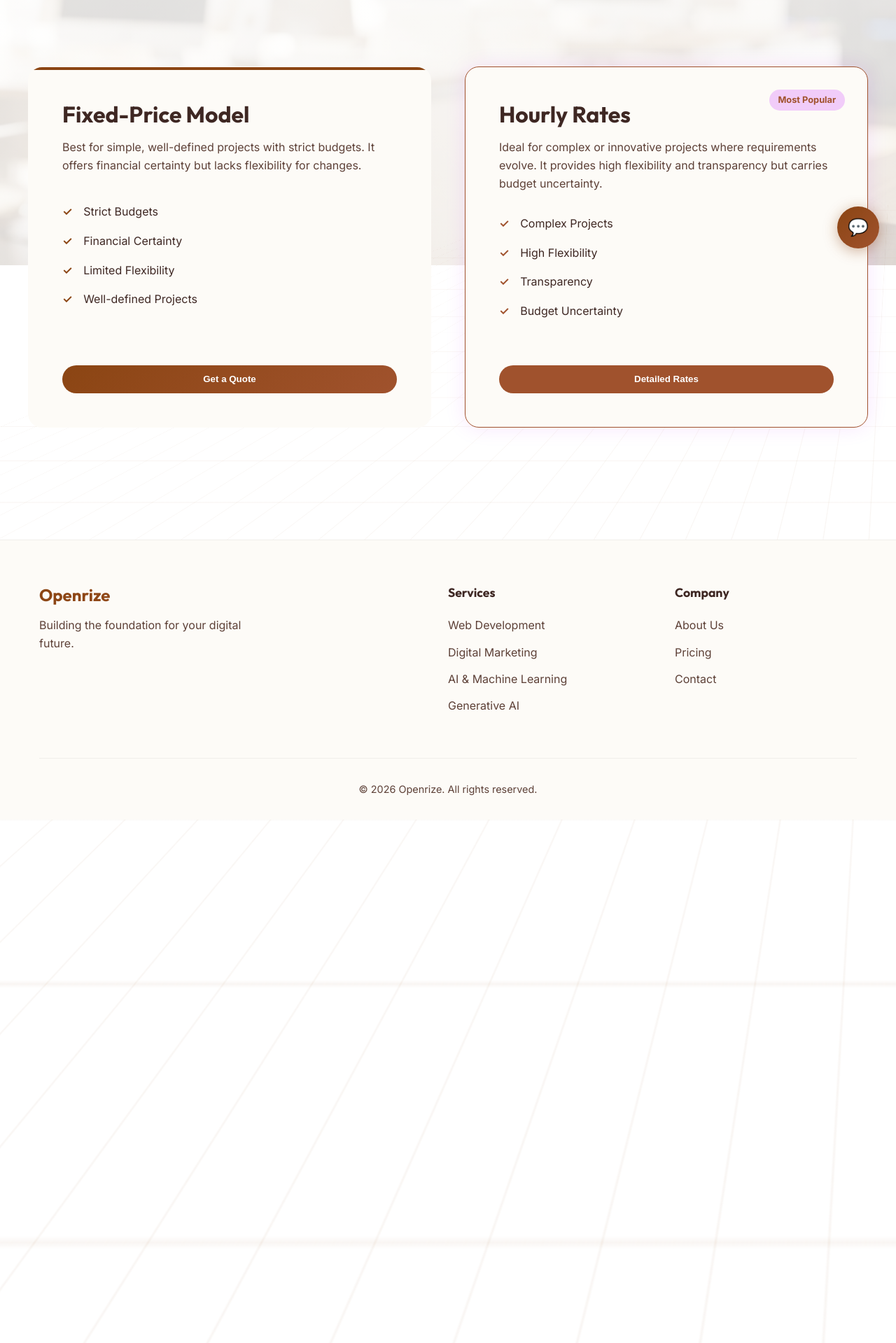
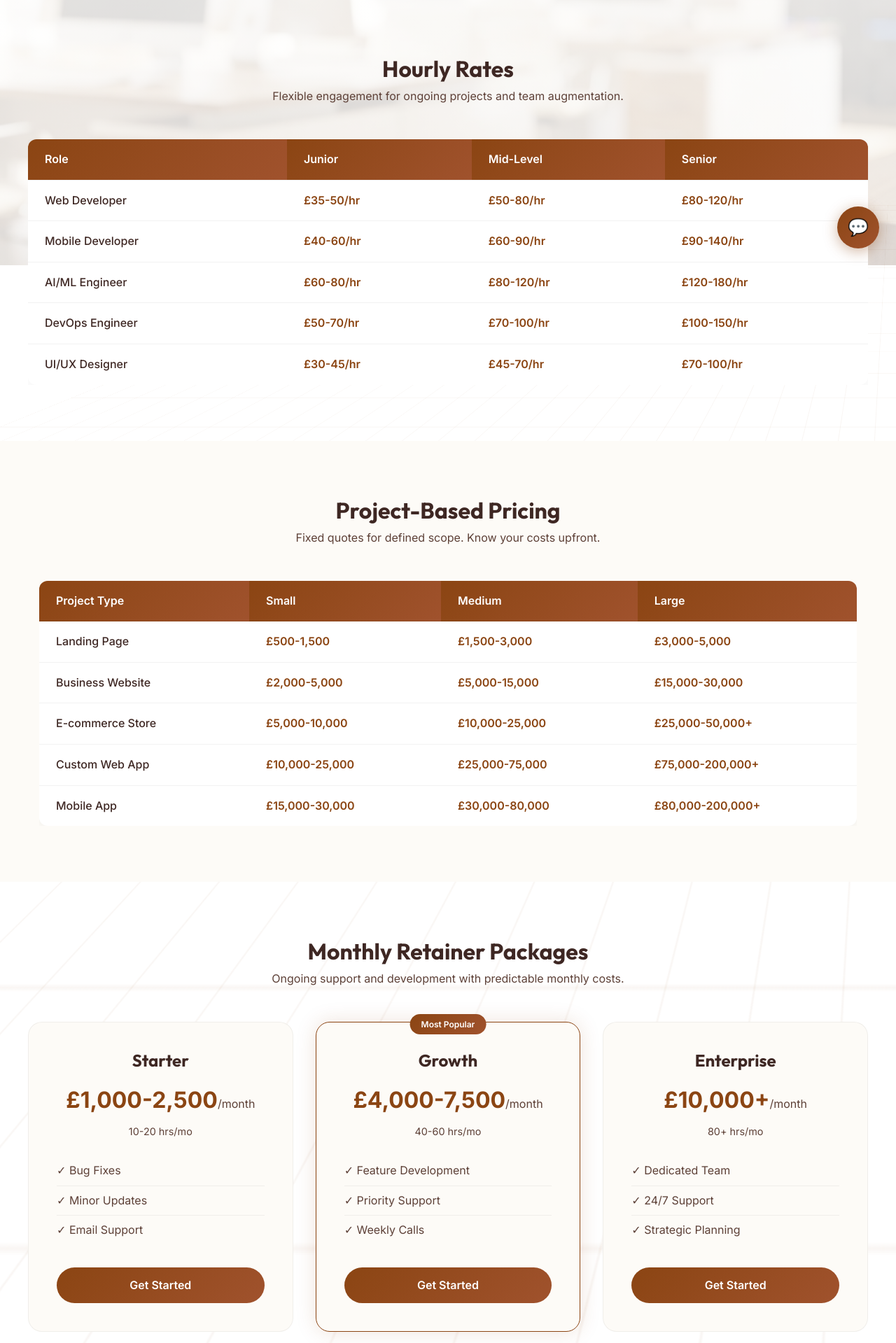
Before and after one commit to harshilp0210/openrize, a Next.js app: page /pricing in a window 1280 px wide. Shown: the part 421-2340 px from the top of the page at 70% size. Before the commit the page ends 1592 px from the top, so only its background shows below. Built offline with nearby package versions, Linux system fonts and the light colour scheme.

Commit message:
Add comprehensive UK market pricing with rates tables and packages

```diff
--- a/app/pricing/page.js
+++ b/app/pricing/page.js
@@ -1,79 +1,136 @@
 import PageHero from '../../components/PageHero/PageHero';
+import styles from './pricing.module.css';
+import Link from 'next/link';
 
 export const metadata = {
     title: 'Pricing | Openrize',
-    description: 'Choose the right financial model for your software project.',
+    description: 'Transparent UK software development pricing. Hourly rates, project-based, and retainer packages.',
 };
+
+const hourlyRates = [
+    { role: 'Web Developer', junior: '£35-50', mid: '£50-80', senior: '£80-120' },
+    { role: 'Mobile Developer', junior: '£40-60', mid: '£60-90', senior: '£90-140' },
+    { role: 'AI/ML Engineer', junior: '£60-80', mid: '£80-120', senior: '£120-180' },
+    { role: 'DevOps Engineer', junior: '£50-70', mid: '£70-100', senior: '£100-150' },
+    { role: 'UI/UX Designer', junior: '£30-45', mid: '£45-70', senior: '£70-100' },
+];
+
+const projectPricing = [
+    { type: 'Landing Page', small: '£500-1,500', medium: '£1,500-3,000', large: '£3,000-5,000' },
+    { type: 'Business Website', small: '£2,000-5,000', medium: '£5,000-15,000', large: '£15,000-30,000' },
+    { type: 'E-commerce Store', small: '£5,000-10,000', medium: '£10,000-25,000', large: '£25,000-50,000+' },
+    { type: 'Custom Web App', small: '£10,000-25,000', medium: '£25,000-75,000', large: '£75,000-200,000+' },
+    { type: 'Mobile App', small: '£15,000-30,000', medium: '£30,000-80,000', large: '£80,000-200,000+' },
+];
+
+const retainerPackages = [
+    { name: 'Starter', hours: '10-20 hrs/mo', price: '£1,000-2,500', features: ['Bug Fixes', 'Minor Updates', 'Email Support'] },
+    { name: 'Growth', hours: '40-60 hrs/mo', price: '£4,000-7,500', features: ['Feature Development', 'Priority Support', 'Weekly Calls'], popular: true },
+    { name: 'Enterprise', hours: '80+ hrs/mo', price: '£10,000+', features: ['Dedicated Team', '24/7 Support', 'Strategic Planning'] },
+];
 
 export default function PricingPage() {
     return (
         <>
             <PageHero
-                title="Pricing Models"
-                description="Businesses must choose between two primary financial structures when hiring developers."
+                title="Transparent Pricing"
+                description="UK market rates for quality software development. No hidden fees, no surprises."
                 backgroundImage="/pricing-tech.png"
             />
-            <section className="container" style={{ padding: '6rem 0' }}>
 
-                <div style={{ display: 'grid', gridTemplateColumns: 'repeat(auto-fit, minmax(300px, 1fr))', gap: '3rem' }}>
+            {/* Hourly Rates Section */}
+            <section className="container" style={{ padding: '5rem 0' }}>
+                <h2 className={styles.sectionTitle}>Hourly Rates</h2>
+                <p className={styles.sectionDesc}>Flexible engagement for ongoing projects and team augmentation.</p>
 
-                    {/* Fixed Price Card */}
-                    <div style={{
-                        background: 'var(--bg-secondary)',
-                        border: '1px solid rgba(255, 255, 255, 0.05)',
-                        borderRadius: '20px',
-                        padding: '3rem',
-                        display: 'flex',
-                        flexDirection: 'column',
-                        position: 'relative',
-                        overflow: 'hidden'
-                    }}>
-                        <div style={{
-                            position: 'absolute', top: 0, left: 0, right: 0, height: '4px', background: 'var(--accent-blue)'
-                        }}></div>
-                        <h2 style={{ fontSize: '2rem', marginBottom: '1rem' }}>Fixed-Price Model</h2>
-                        <p style={{ color: 'var(--text-secondary)', marginBottom: '2rem', minHeight: '60px' }}>
-                            Best for simple, well-defined projects with strict budgets. It offers financial certainty but lacks flexibility for changes.
-                        </p>
-                        <ul style={{ listStyle: 'none', marginBottom: '3rem', flex: 1 }}>
-                            {['Strict Budgets', 'Financial Certainty', 'Limited Flexibility', 'Well-defined Projects'].map(item => (
-                                <li key={item} style={{ marginBottom: '1rem', display: 'flex', alignItems: 'center', color: 'var(--text-primary)' }}>
-                                    <span style={{ color: 'var(--accent-blue)', marginRight: '1rem', fontWeight: 'bold' }}>✓</span> {item}
-                                </li>
+                <div className={styles.tableWrapper}>
+                    <table className={styles.table}>
+                        <thead>
+                            <tr>
+                                <th>Role</th>
+                                <th>Junior</th>
+                                <th>Mid-Level</th>
+                                <th>Senior</th>
+                            </tr>
+                        </thead>
+                        <tbody>
+                            {hourlyRates.map((rate, i) => (
+                                <tr key={i}>
+                                    <td>{rate.role}</td>
+                                    <td>{rate.junior}/hr</td>
+                                    <td>{rate.mid}/hr</td>
+                                    <td>{rate.senior}/hr</td>
+                                </tr>
                             ))}
-                        </ul>
-                        <button className="btn" style={{ width: '100%', textAlign: 'center' }}>Get a Quote</button>
+                        </tbody>
+                    </table>
+                </div>
+            </section>
+
+            {/* Project-Based Pricing */}
+            <section style={{ background: 'var(--bg-secondary)', padding: '5rem 0' }}>
+                <div className="container">
+                    <h2 className={styles.sectionTitle}>Project-Based Pricing</h2>
+                    <p className={styles.sectionDesc}>Fixed quotes for defined scope. Know your costs upfront.</p>
+
+                    <div className={styles.tableWrapper}>
+                        <table className={styles.table}>
+                            <thead>
+                                <tr>
+                                    <th>Project Type</th>
+                                    <th>Small</th>
+                                    <th>Medium</th>
+                                    <th>Large</th>
+                                </tr>
+                            </thead>
+                            <tbody>
+                                {projectPricing.map((project, i) => (
+                                    <tr key={i}>
+                                        <td>{project.type}</td>
+                                        <td>{project.small}</td>
+                                        <td>{project.medium}</td>
+                                        <td>{project.large}</td>
+                                    </tr>
+                                ))}
+                            </tbody>
+                        </table>
                     </div>
+                </div>
+            </section>
 
-                    {/* Hourly Rate Card */}
-                    <div style={{
-                        background: 'var(--bg-secondary)',
-                        border: '1px solid var(--accent-purple)',
-                        borderRadius: '20px',
-                        padding: '3rem',
-                        display: 'flex',
-                        flexDirection: 'column',
-                        position: 'relative',
-                        boxShadow: '0 0 30px rgba(188, 19, 254, 0.1)'
-                    }}>
-                        <div style={{
-                            position: 'absolute', top: '2rem', right: '2rem', background: 'rgba(188, 19, 254, 0.2)',
-                            color: 'var(--accent-purple)', padding: '0.3rem 0.8rem', borderRadius: '20px', fontSize: '0.8rem', fontWeight: 'bold'
-                        }}>Most Popular</div>
-                        <h2 style={{ fontSize: '2rem', marginBottom: '1rem' }}>Hourly Rates</h2>
-                        <p style={{ color: 'var(--text-secondary)', marginBottom: '2rem', minHeight: '60px' }}>
-                            Ideal for complex or innovative projects where requirements evolve. It provides high flexibility and transparency but carries budget uncertainty.
-                        </p>
-                        <ul style={{ listStyle: 'none', marginBottom: '3rem', flex: 1 }}>
-                            {['Complex Projects', 'High Flexibility', 'Transparency', 'Budget Uncertainty'].map(item => (
-                                <li key={item} style={{ marginBottom: '1rem', display: 'flex', alignItems: 'center', color: 'var(--text-primary)' }}>
-                                    <span style={{ color: 'var(--accent-purple)', marginRight: '1rem', fontWeight: 'bold' }}>✓</span> {item}
-                                </li>
-                            ))}
-                        </ul>
-                        <button className="btn" style={{ width: '100%', textAlign: 'center', background: 'var(--accent-purple)' }}>Detailed Rates</button>
-                    </div>
+            {/* Retainer Packages */}
+            <section className="container" style={{ padding: '5rem 0' }}>
+                <h2 className={styles.sectionTitle}>Monthly Retainer Packages</h2>
+                <p className={styles.sectionDesc}>Ongoing support and development with predictable monthly costs.</p>
 
+                <div className={styles.packagesGrid}>
+                    {retainerPackages.map((pkg, i) => (
+                        <div key={i} className={`${styles.packageCard} ${pkg.popular ? styles.popular : ''}`}>
+                            {pkg.popular && <span className={styles.popularBadge}>Most Popular</span>}
+                            <h3>{pkg.name}</h3>
+                            <div className={styles.price}>{pkg.price}<span>/month</span></div>
+                            <div className={styles.hours}>{pkg.hours}</div>
+                            <ul>
+                                {pkg.features.map((feature, j) => (
+                                    <li key={j}>✓ {feature}</li>
+                                ))}
+                            </ul>
+                            <Link href="/contact" className="btn" style={{ width: '100%', textAlign: 'center', display: 'block' }}>
+                                Get Started
+                            </Link>
+                        </div>
+                    ))}
+                </div>
+            </section>
+
+            {/* CTA */}
+            <section style={{ background: 'var(--bg-secondary)', padding: '4rem 0', textAlign: 'center' }}>
+                <div className="container">
+                    <h2 style={{ marginBottom: '1rem' }}>Need a Custom Quote?</h2>
+                    <p style={{ color: 'var(--text-secondary)', marginBottom: '2rem', maxWidth: '600px', margin: '0 auto 2rem' }}>
+                        Every project is unique. Contact us for a tailored proposal based on your specific requirements.
+                    </p>
+                    <Link href="/contact" className="btn">Request a Quote</Link>
                 </div>
             </section>
         </>
--- /dev/null
+++ b/app/pricing/pricing.module.css
@@ -0,0 +1,159 @@
+.sectionTitle {
+    font-size: 2rem;
+    margin-bottom: 0.5rem;
+    text-align: center;
+}
+
+.sectionDesc {
+    color: var(--text-secondary);
+    text-align: center;
+    margin-bottom: 3rem;
+    max-width: 600px;
+    margin-left: auto;
+    margin-right: auto;
+}
+
+/* Pricing Tables */
+.tableWrapper {
+    overflow-x: auto;
+}
+
+.table {
+    width: 100%;
+    border-collapse: collapse;
+    background: var(--bg-primary);
+    border-radius: 12px;
+    overflow: hidden;
+    box-shadow: 0 4px 20px rgba(0, 0, 0, 0.05);
+}
+
+.table th,
+.table td {
+    padding: 1rem 1.5rem;
+    text-align: left;
+    border-bottom: 1px solid rgba(0, 0, 0, 0.05);
+}
+
+.table th {
+    background: var(--accent-gradient);
+    color: white;
+    font-weight: 600;
+}
+
+.table tr:last-child td {
+    border-bottom: none;
+}
+
+.table tr:hover td {
+    background: rgba(139, 69, 19, 0.03);
+}
+
+.table td:first-child {
+    font-weight: 500;
+    color: var(--text-primary);
+}
+
+.table td:not(:first-child) {
+    color: var(--accent-blue);
+    font-weight: 600;
+}
+
+/* Retainer Packages */
+.packagesGrid {
+    display: grid;
+    grid-template-columns: repeat(auto-fit, minmax(280px, 1fr));
+    gap: 2rem;
+}
+
+.packageCard {
+    background: var(--bg-secondary);
+    border: 1px solid rgba(0, 0, 0, 0.05);
+    border-radius: 20px;
+    padding: 2.5rem;
+    text-align: center;
+    position: relative;
+    transition: all 0.3s ease;
+}
+
+.packageCard:hover {
+    transform: translateY(-5px);
+    box-shadow: 0 10px 30px rgba(139, 69, 19, 0.1);
+}
+
+.packageCard.popular {
+    border-color: var(--accent-blue);
+    box-shadow: 0 0 30px rgba(139, 69, 19, 0.15);
+}
+
+.popularBadge {
+    position: absolute;
+    top: -12px;
+    left: 50%;
+    transform: translateX(-50%);
+    background: var(--accent-gradient);
+    color: white;
+    padding: 0.3rem 1rem;
+    border-radius: 20px;
+    font-size: 0.75rem;
+    font-weight: 600;
+}
+
+.packageCard h3 {
+    font-size: 1.5rem;
+    margin-bottom: 1rem;
+}
+
+.price {
+    font-size: 2rem;
+    font-weight: 700;
+    color: var(--accent-blue);
+    margin-bottom: 0.5rem;
+}
+
+.price span {
+    font-size: 1rem;
+    font-weight: 400;
+    color: var(--text-secondary);
+}
+
+.hours {
+    color: var(--text-secondary);
+    font-size: 0.9rem;
+    margin-bottom: 1.5rem;
+}
+
+.packageCard ul {
+    list-style: none;
+    text-align: left;
+    margin-bottom: 2rem;
+}
+
+.packageCard li {
+    padding: 0.5rem 0;
+    color: var(--text-secondary);
+    border-bottom: 1px solid rgba(0, 0, 0, 0.05);
+}
+
+.packageCard li:last-child {
+    border-bottom: none;
+}
+
+@media (max-width: 768px) {
+    .sectionTitle {
+        font-size: 1.5rem;
+    }
+
+    .table th,
+    .table td {
+        padding: 0.75rem 1rem;
+        font-size: 0.85rem;
+    }
+
+    .packagesGrid {
+        grid-template-columns: 1fr;
+    }
+
+    .packageCard {
+        padding: 2rem;
+    }
+}
```
